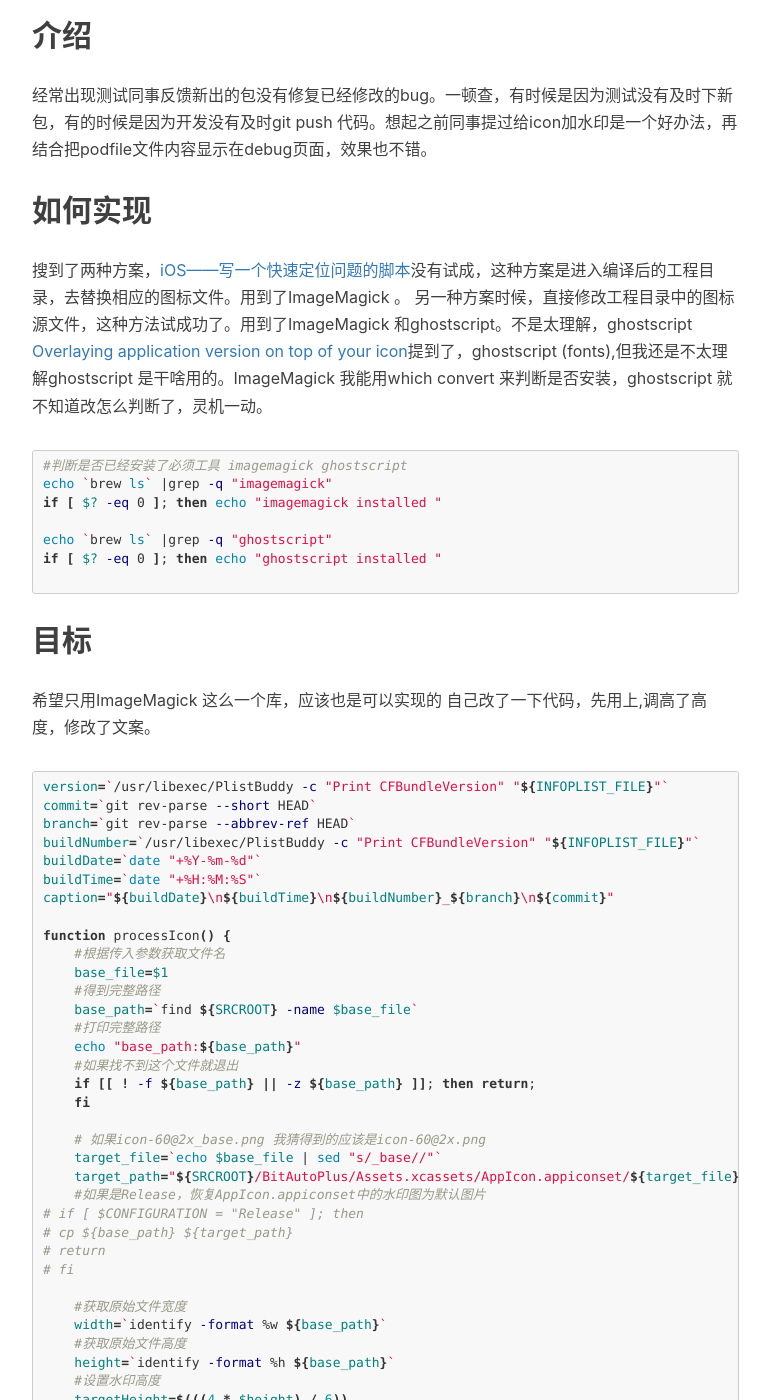
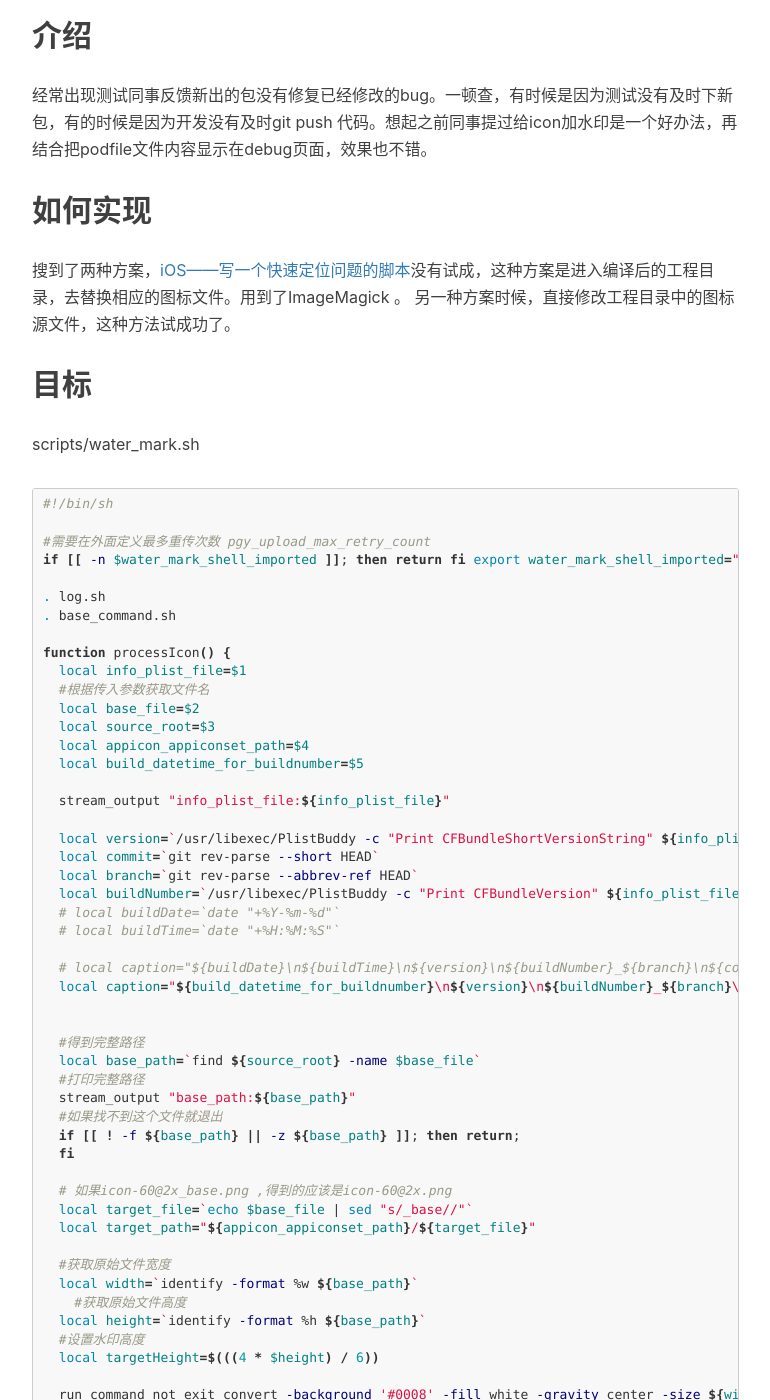
Before and after one commit to toolazytoname/toolazytoname.github.io, a Jekyll site: the page built from _posts/2018-10-03-iOS-Watermark-Icon.markdown, in a window 1280 px wide and 1400 px high, scrolled down 557 px. Shown: the whole window, without its empty margins (233-1003 px from the left). Built offline with Jekyll 4.4.1, drawn with Linux system fonts in a browser that asks for light colours; nearby versions of some CDN libraries; comment, search, counter and statistics services are not loaded; some of the changed text lies outside the part shown.

Commit message:
edit shell

```diff
--- a/_posts/2018-10-03-iOS-Watermark-Icon.markdown
+++ b/_posts/2018-10-03-iOS-Watermark-Icon.markdown
@@ -6,6 +6,9 @@ categories: iOS
 catalog:  true
 tags:
   - iOS
+  - 自制脚本
+  - Shell
+
 ---
 
 
@@ -17,84 +20,90 @@ tags:
 
 ## 如何实现
 搜到了两种方案，[iOS——写一个快速定位问题的脚本](http://zhoulingyu.com/2017/04/04/iOS——写一个快速定位问题的脚本/#more)没有试成，这种方案是进入编译后的工程目录，去替换相应的图标文件。用到了ImageMagick 。
-另一种方案时候，直接修改工程目录中的图标源文件，这种方法试成功了。用到了ImageMagick 和ghostscript。不是太理解，ghostscript [Overlaying application version on top of your icon](http://merowing.info/2013/03/overlaying-application-version-on-top-of-your-icon/)提到了，ghostscript (fonts),但我还是不太理解ghostscript 是干啥用的。ImageMagick 我能用which convert 来判断是否安装，ghostscript 就不知道改怎么判断了，灵机一动。
-
-~~~shell
-#判断是否已经安装了必须工具 imagemagick ghostscript
-echo `brew ls` |grep -q "imagemagick"
-if [ $? -eq 0 ]; then
-echo "imagemagick installed "
-
-echo `brew ls` |grep -q "ghostscript"
-if [ $? -eq 0 ]; then
-echo "ghostscript installed "
-
-~~~
+另一种方案时候，直接修改工程目录中的图标源文件，这种方法试成功了。
 
 
 ## 目标
-希望只用ImageMagick 这么一个库，应该也是可以实现的
-自己改了一下代码，先用上,调高了高度，修改了文案。
+scripts/water_mark.sh
 
 ~~~shell
-version=`/usr/libexec/PlistBuddy -c "Print CFBundleVersion" "${INFOPLIST_FILE}"`
-commit=`git rev-parse --short HEAD`
-branch=`git rev-parse --abbrev-ref HEAD`
-buildNumber=`/usr/libexec/PlistBuddy -c "Print CFBundleVersion" "${INFOPLIST_FILE}"`
-buildDate=`date "+%Y-%m-%d"`
-buildTime=`date "+%H:%M:%S"`
-caption="${buildDate}\n${buildTime}\n${buildNumber}_${branch}\n${commit}"
+#!/bin/sh
+
+#需要在外面定义最多重传次数 pgy_upload_max_retry_count
+if [[ -n $water_mark_shell_imported ]]; then
+  return
+fi
+export water_mark_shell_imported="water_mark.sh"
+
+. log.sh
+. base_command.sh
 
 function processIcon() {
-    #根据传入参数获取文件名
-    base_file=$1
-    #得到完整路径
-    base_path=`find ${SRCROOT} -name $base_file`
-    #打印完整路径
-    echo "base_path:${base_path}"
-    #如果找不到这个文件就退出
-    if [[ ! -f ${base_path} || -z ${base_path} ]]; then
+  local info_plist_file=$1
+  #根据传入参数获取文件名
+  local base_file=$2
+  local source_root=$3
+  local appicon_appiconset_path=$4
+  local build_datetime_for_buildnumber=$5
+
+  stream_output "info_plist_file:${info_plist_file}"
+
+  local version=`/usr/libexec/PlistBuddy -c "Print CFBundleShortVersionString" ${info_plist_file}`
+  local commit=`git rev-parse --short HEAD`
+  local branch=`git rev-parse --abbrev-ref HEAD`
+  local buildNumber=`/usr/libexec/PlistBuddy -c "Print CFBundleVersion" ${info_plist_file}`
+  # local buildDate=`date "+%Y-%m-%d"`
+  # local buildTime=`date "+%H:%M:%S"`
+
+  # local caption="${buildDate}\n${buildTime}\n${version}\n${buildNumber}_${branch}\n${commit}"
+  local caption="${build_datetime_for_buildnumber}\n${version}\n${buildNumber}_${branch}\n${commit}"
+
+
+  #得到完整路径
+  local base_path=`find ${source_root} -name $base_file`
+  #打印完整路径
+  stream_output "base_path:${base_path}"
+  #如果找不到这个文件就退出
+  if [[ ! -f ${base_path} || -z ${base_path} ]]; then
     return;
-    fi
+  fi
 
-    # 如果icon-60@2x_base.png 我猜得到的应该是icon-60@2x.png
-    target_file=`echo $base_file | sed "s/_base//"`
-    target_path="${SRCROOT}/BitAutoPlus/Assets.xcassets/AppIcon.appiconset/${target_file}"
-    #如果是Release，恢复AppIcon.appiconset中的水印图为默认图片
-#    if [ $CONFIGURATION = "Release" ]; then
-#    cp ${base_path} ${target_path}
-#    return
-#    fi
+  # 如果icon-60@2x_base.png ,得到的应该是icon-60@2x.png
+  local target_file=`echo $base_file | sed "s/_base//"`
+  local target_path="${appicon_appiconset_path}/${target_file}"
 
-    #获取原始文件宽度
-    width=`identify -format %w ${base_path}`
+  #获取原始文件宽度
+  local width=`identify -format %w ${base_path}`
     #获取原始文件高度
-    height=`identify -format %h ${base_path}`
-    #设置水印高度
-    targetHeight=$(((4 * $height) / 6))
-    #生成目标图片，swap 的官方解释看懂了，用到这不知道有什么用
-    #-swap index,index
-#Swap the positions of two images in the image sequence.
+  local height=`identify -format %h ${base_path}`
+  #设置水印高度
+  local targetHeight=$(((4 * $height) / 6))
 
-#For example, -swap 0,2 swaps the first and the third images in the current image sequence. Use +swap to switch the last two images in the sequence.
-    convert -background '#0008' -fill white -gravity center -size ${width}x${targetHeight}\
-    caption:"${caption}"\
-    ${base_path} +swap -gravity south -composite ${target_path}
+  run_command_not_exit convert -background '#0008' -fill white -gravity center -size ${width}x${targetHeight}\
+  caption:"${caption}"\
+  ${base_path} +swap -gravity south -composite ${target_path}
 }
-
-convertPath=`which convert`
-if [[ ! -f ${convertPath} || -z ${convertPath} ]]; then
-echo "==============
-WARNING: 你需要先安装 ImageMagick！！！！:
-brew install imagemagick
-=============="
-exit 0;
-fi
 
 
 
-processIcon "icon-60@2x_base.png"
-processIcon "icon-60@3x_base.png"
+function water_mark_main() {
+  local info_plist_file=$1
+  local source_root=$2
+  local appicon_appiconset_path=$3
+  local build_datetime_for_buildnumber=$4
+
+  #判断是否已经安装了必须工具 imagemagick
+  run_command echo `brew ls` |grep -q "imagemagick"
+  if (( $? == 0 )); then
+    echo "imagemagick installed "
+  else
+    echo_error "============== WARNING: 你需要先安装 ImageMagick！！！！: brew install imagemagick =============="
+  fi
+
+   processIcon ${info_plist_file} "icon-60@2x_base.png" ${source_root} ${appicon_appiconset_path} ${build_datetime_for_buildnumber}
+   processIcon ${info_plist_file} "icon-60@3x_base.png" ${source_root} ${appicon_appiconset_path} ${build_datetime_for_buildnumber}
+}
+
 ~~~
 
 
```
